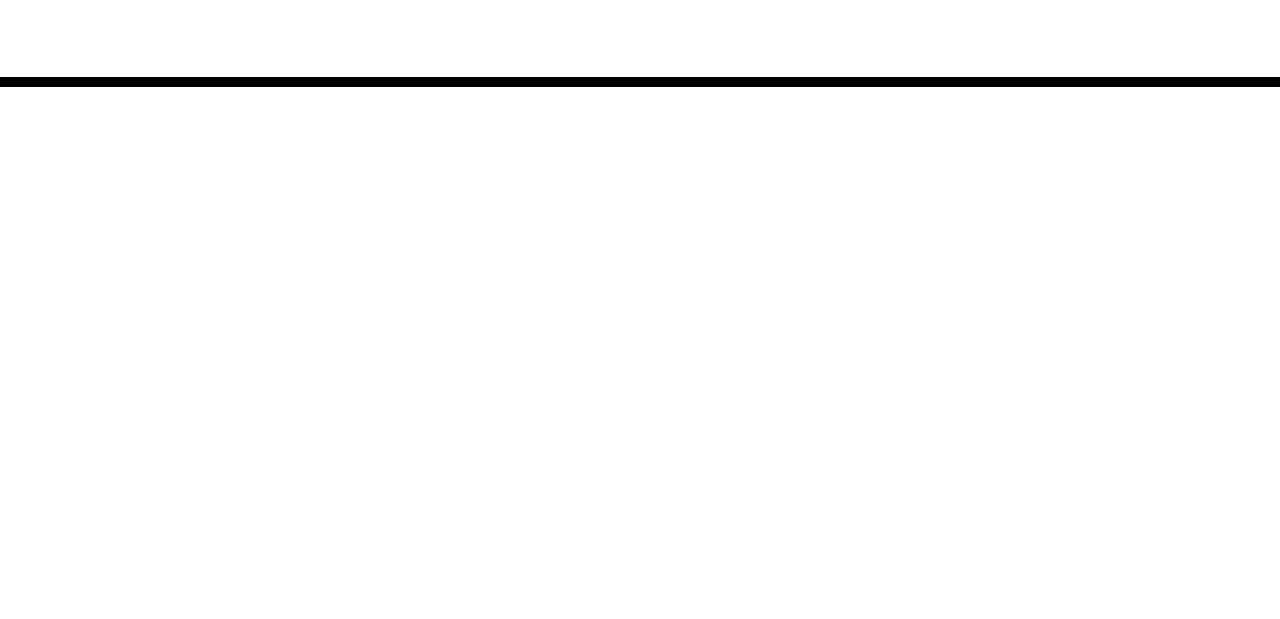
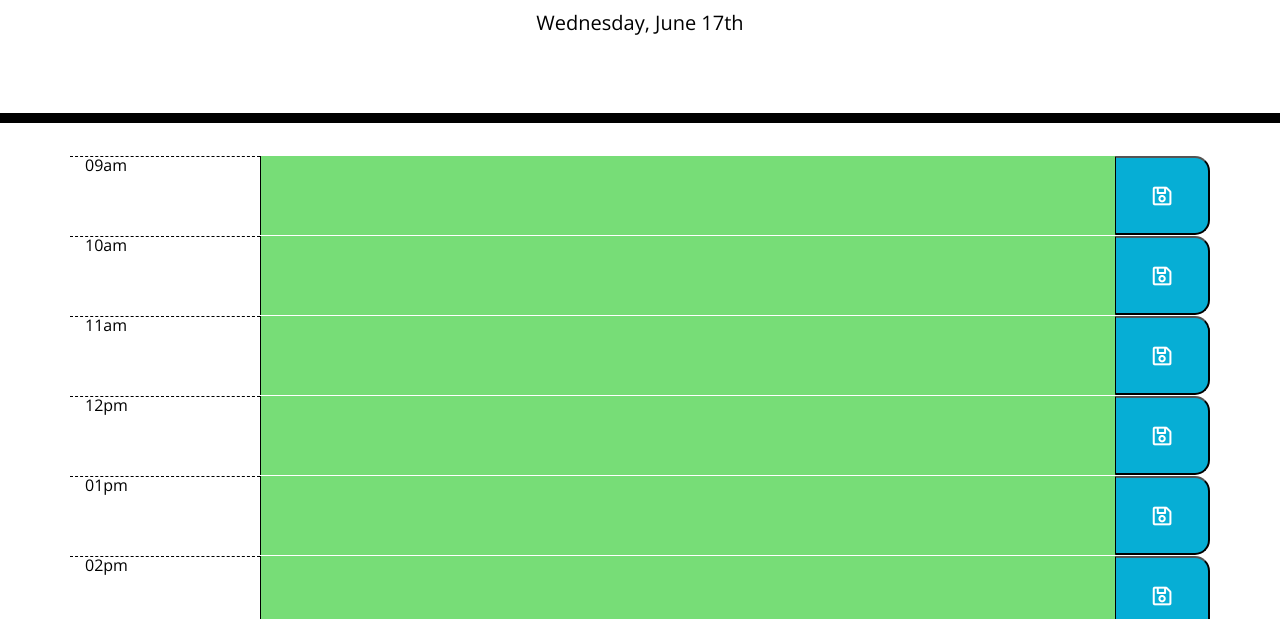
Before and after one commit to JesusFernandoRios/DayPlanner, a plain HTML site: page index.html in a window 1280 px wide. Shown: the part 181-800 px from the top of the page. Drawn offline with nearby package versions, Linux system fonts and the light colour scheme.

Commit message:
modified css textarea width and height 100%

```diff
--- a/index.html
+++ b/index.html
@@ -30,59 +30,6 @@
     </header>
     <div class="container ">
       <!-- Timeblocks go here -->
-        <!-- <div class="row" value="9">
-          <p class="hour">9 AM </p>
-          <textarea class="time-block description col-10"></textarea>
-          <button  class="saveBtn">Save</button>
-        </div>
-
-        <div class="row" value="10">
-          <p class="hour">10AM</p>
-          <textarea class="time-block col-10"></textarea>
-          <button class="saveBtn">Save</button>
-        </div>
-
-        <div class="row" value="11">
-          <p class="hour">11AM</p>
-          <textarea class="time-block col-10"></textarea>
-          <button class="saveBtn">Save</button>
-        </div>
-
-        <div class="row" value="12">
-          <p class="hour">12PM</p>
-          <textarea class="time-block col-10"></textarea>
-          <button class="saveBtn">Save</button>
-        </div>
-
-        <div class="row" value="13">
-          <p class="hour">1 PM </p>
-          <textarea class="time-block col-10"></textarea>
-          <button class="saveBtn">Save</button>
-        </div>
-
-        <div class="row" value="14">
-          <p class="hour">2 PM </p>
-          <textarea class="time-block col-10"></textarea>
-          <button class="saveBtn">Save</button>
-        </div>
-
-        <div class="row" value="15">
-          <p class="hour">3 PM </p>
-          <textarea class="time-block col-10"></textarea>
-          <button class="saveBtn">Save</button>
-        </div>
-
-        <div class="row" >
-          <p class="hour">4 PM </p>
-          <textarea class="time-block col-10"></textarea>
-          <button class="saveBtn">Save</button>
-        </div>
-
-        <div class="row" >
-          <p class="hour">5 PM </p>
-          <textarea class="time-block col-10"></textarea>
-          <button class="saveBtn">Save</button>
-        </div> -->
 
     </div>
 
@@ -91,7 +38,8 @@
     <script>
       $(this).ready(function(){
 
-        var workHours = [
+        // variable to store and loop through the Dayplanner
+          var myDay = [
               {
                   id: "0",
                   hour: "09",
@@ -158,9 +106,9 @@
 
           ]
 
-        // gets data for the header date
+          // This function Created the Date for the Header
           function getHeaderDate() {
-            var currentHeaderDate = moment().format('dddd, MMMM Do');
+              let currentHeaderDate = moment().format('dddd, MMMM Do');
               $("#currentDay").text(currentHeaderDate);
           }
 
@@ -176,7 +124,7 @@
               })
           }
 
-        // sets any existing localStorage data to the view if it exists
+          // Shows Local Storage if theres Any
           function init() {
               var storedDay = JSON.parse(localStorage.getItem("myDay"));
 
@@ -184,6 +132,9 @@
                   myDay = storedDay;
               }
 
+              saveReminders();
+              displayReminders();
+          }
 
           // loads header date
           getHeaderDate();
@@ -191,24 +142,24 @@
           // creates the visuals for the scheduler body
           myDay.forEach(function(thisHour) {
               // creates timeblocks row
-            var hourRow = $("<form>").attr({
+              let hourRow = $("<form>").attr({
                   "class": "row"
               });
               $(".container").append(hourRow);
 
               // creates time field
-            var hourField = $("<div>")
+              let hourField = $("<div>")
                   .text(`${thisHour.hour}${thisHour.meridiem}`)
                   .attr({
                       "class": "col-md-2 hour"
               });
 
-            // creates schdeduler data
-            var hourPlan = $("<div>")
+
+              let hourPlan = $("<div>")
                   .attr({
                       "class": "col-md-9 description p-0"
                   });
-            var planData = $("<textarea>");
+              let planData = $("<textarea>");
               hourPlan.append(planData);
               planData.attr("id", thisHour.id);
               if (thisHour.time < moment().format("HH")) {
@@ -226,8 +177,8 @@
               }
 
               // creates save button
-            var saveButton = $("<i class='far fa-save fa-lg'></i>")
-            var savePlan = $("<button>")
+              let saveButton = $("<i class='far fa-save fa-lg'></i>")
+              let savePlan = $("<button>")
                   .attr({
                       "class": "col-md-1 saveBtn"
               });
@@ -235,20 +186,19 @@
               hourRow.append(hourField, hourPlan, savePlan);
           })
 
-        // loads any existing localstorage data after components created
+          // inputs local storage to textarea when avaliable
           init();
 
 
-        // saves data to be used in localStorage
+          // On Click event to save input
           $(".saveBtn").on("click", function(event) {
               event.preventDefault();
-            var saveIndex = $(this).siblings(".description").children(".future").attr("id");
+              let saveIndex = $(this).siblings(".description").children(".future").attr("id");
               myDay[saveIndex].reminder = $(this).siblings(".description").children(".future").val();
               console.log(saveIndex);
               saveReminders();
               displayReminders();
           })
-
 
 
 
--- a/style.css
+++ b/style.css
@@ -11,6 +11,8 @@ textarea{
   color: #000000;
   border-left: 1px solid black;
   padding: 10px;
+  width: 100%;
+  height: 100%;
 }
 
 .jumbotron {
```
Also changed, not shown: 1 other file. Lines whose indentation alone changed are shown as unchanged.
